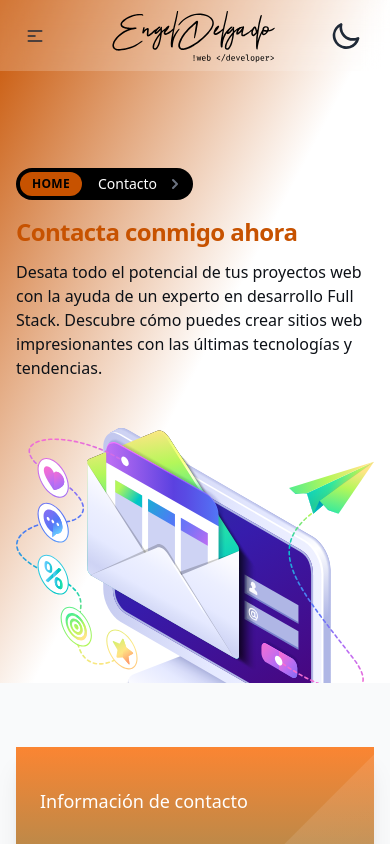
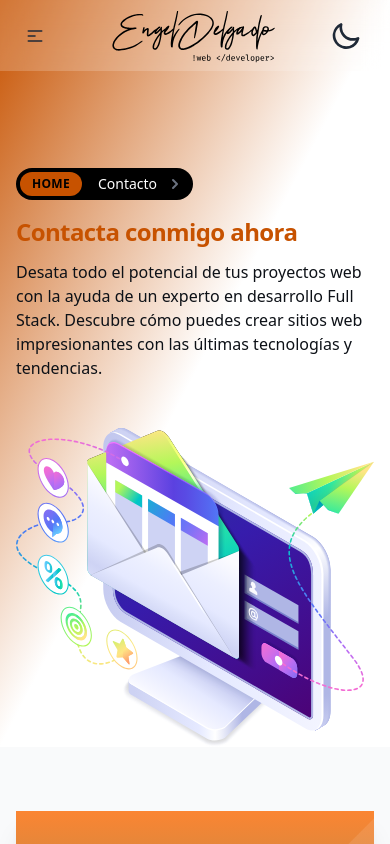
Before and after one commit to engeldlgado/engeldelgado-com, a Next.js app: page /contacto in a window 390 px wide. Shown: the top 844 px of the page. Built offline with nearby package versions, Linux system fonts and the light colour scheme.

Commit message:
FIX: Hero Image Margins for Mobiles

```diff
--- a/components/hero/BlogHero.js
+++ b/components/hero/BlogHero.js
@@ -30,7 +30,7 @@ export default function BlogHero () {
             </div>
           </div>
 
-          <div className='z-0 mt-12 -mb-16 sm:-mb-48 lg:m-0 lg:mt-16 lg:relative'>
+          <div className='z-0 mt-12 -mb-0 sm:-mb-0 lg:m-0 lg:mt-16 lg:relative'>
             <div className='max-w-md px-4 mx-auto sm:max-w-2xl sm:px-6 lg:max-w-none lg:px-0'>
               {/* Illustration taken from Lucid Illustrations: https://lucid.pixsellz.io/ */}
               <Image
--- a/components/hero/ContactHero.js
+++ b/components/hero/ContactHero.js
@@ -30,7 +30,7 @@ export default function ContactHero () {
             </div>
           </div>
 
-          <div className='z-0 mt-12 -mb-16 sm:-mb-48 lg:m-0 lg:mt-16 lg:relative'>
+          <div className='z-0 mt-12 -mb-0 sm:-mb-0 lg:m-0 lg:mt-16 lg:relative'>
             <div className='max-w-md px-4 mx-auto sm:max-w-2xl sm:px-6 lg:max-w-none lg:px-0'>
               {/* Illustration taken from Lucid Illustrations: https://lucid.pixsellz.io/ */}
               <Image
--- a/components/hero/MainHero.js
+++ b/components/hero/MainHero.js
@@ -36,7 +36,7 @@ export default function MainHero () {
             </div>
           </div>
 
-          <div className='z-0 mt-12 -mb-16 sm:-mb-48 lg:m-0 lg:mt-16 lg:relative'>
+          <div className='z-0 mt-12 -mb-0 sm:-mb-0 lg:m-0 lg:mt-16 lg:relative'>
             <div className='max-w-md px-4 mx-auto sm:max-w-2xl sm:px-6 lg:max-w-none lg:px-0'>
               {/* Illustration taken from Lucid Illustrations: https://lucid.pixsellz.io/ */}
               <Image
```
